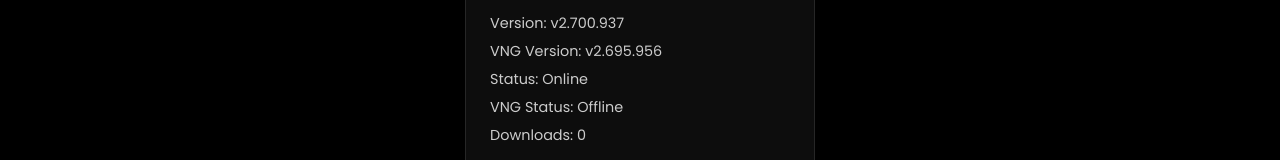
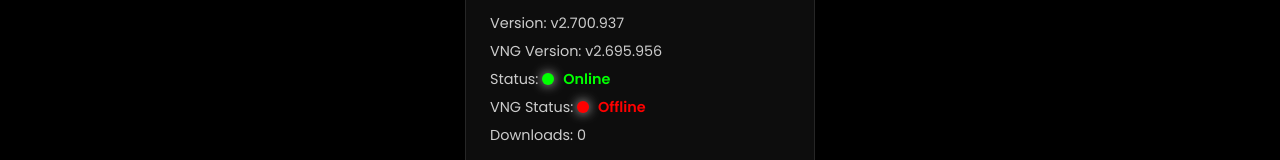
Before and after one commit to mizu-dump/Ihkaz.execdown.github.io, a plain HTML site: page index.html in a window 1280 px wide. Shown: the part 1613-1773 px from the top of the page. Drawn offline with Linux system fonts and the light colour scheme.

Commit message:
Update style.css

```diff
--- a/css/style.css
+++ b/css/style.css
@@ -710,6 +710,34 @@
         }
 
         /* ===================================
+           CSS (to add in your stylesheet for glowing status)
+        // =================================== */
+        .status-circle {
+           display: inline-block;
+           width: 12px;
+           height: 12px;
+           border-radius: 50%;
+           margin-right: 5px;
+        }
+
+        .status-circle.online {
+           background-color: #00ff00;
+           box-shadow: 0 0 8px #00ff00;
+           animation: glow 1s infinite alternate;
+        }
+
+        .status-circle.offline {
+           background-color: #ff0000;
+           box-shadow: 0 0 8px #ff0000;
+           animation: glow 1s infinite alternate;
+        }
+
+        .status-text.online-text { color: #00ff00; font-weight:bold; }
+
+        .status-text.offline-text { color: #ff0000; font-weight:bold; }
+        @keyframes glow { 0% {box-shadow:0 0 8px;} 100% {box-shadow:0 0 12px;} }
+
+        /* ===================================
            FOOTER
            =================================== */
         .footer {
```
